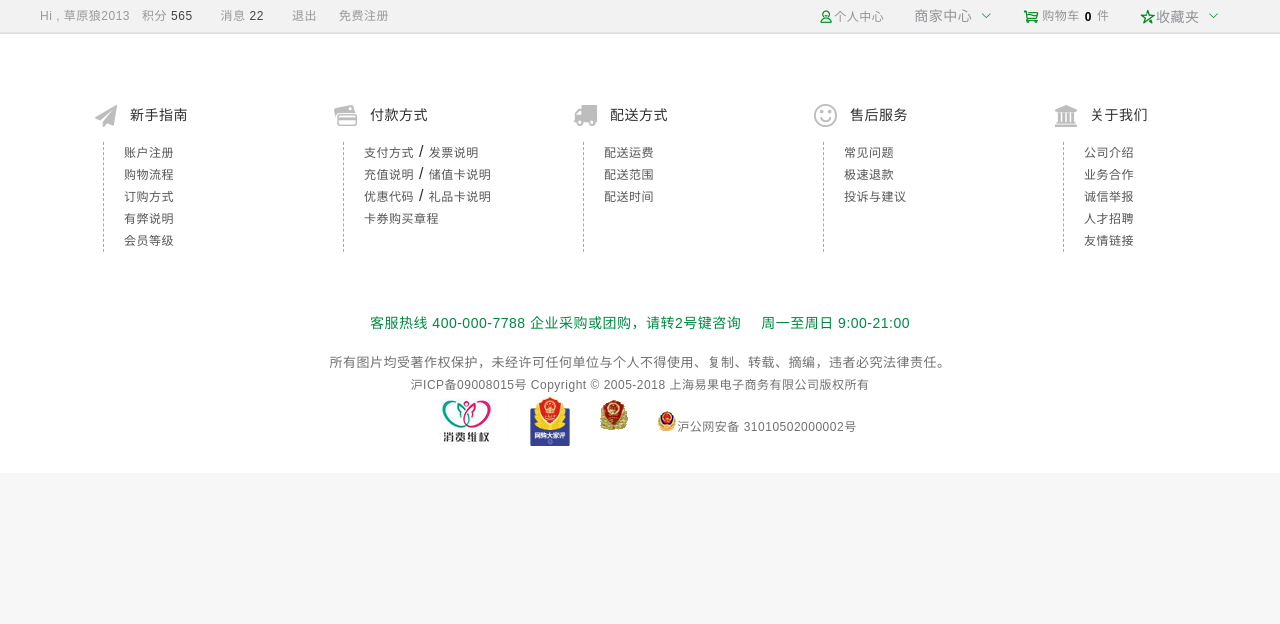
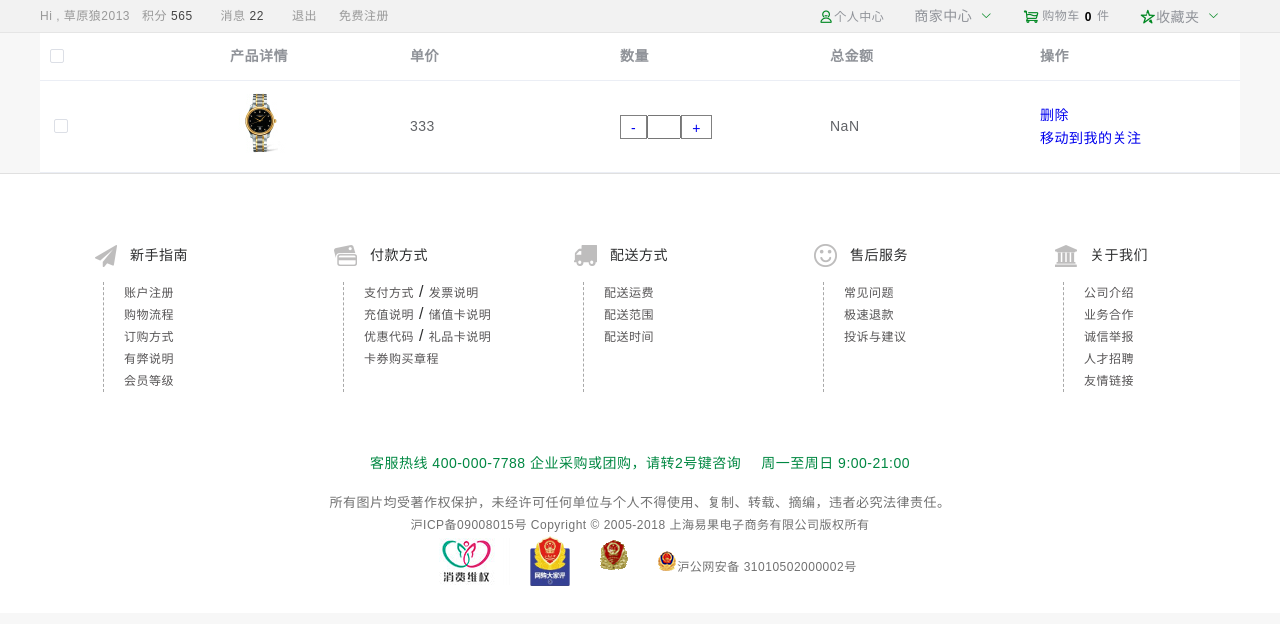
Before and after one commit to RobinYang11/xianzhi, a Nuxt app: page /myChart in a window 1280 px wide. Shown: the top 624 px of the page. Built offline with nearby package versions, Linux system fonts and the light colour scheme.

Commit message:
增加购物车模块

```diff
--- /dev/null
+++ b/components/chartManager.vue
@@ -0,0 +1,88 @@
+<template>
+   <div>
+        <el-table
+        :data=datas
+        style="width: 100%">
+        <el-table-column
+          type="selection"
+          width="180">
+
+        </el-table-column>
+        <el-table-column
+          label="产品详情"
+          width="180">
+          <template slot-scope="scope">
+              <div>
+                  <img :src="scope.row.imgsrc" alt="" srcset="">
+              </div>
+          </template>
+        </el-table-column>
+        <el-table-column label="单价">
+          <template slot-scope="scope">
+              {{scope.row.price}}
+          </template>
+        </el-table-column>
+         <el-table-column label="数量">
+          <template slot-scope="scope">
+            <div class="amount-calculator">
+                <a href="#">-</a>
+                <input type="text">
+                <a href="#">+</a>
+            </div>
+          </template>
+        </el-table-column>
+        <el-table-column label="总金额">
+          <template slot-scope="scope">
+              {{scope.row.total}}
+          </template>
+        </el-table-column>
+        <el-table-column label="操作">
+          <template slot-scope="scope">
+               <div>
+                  <ul>
+                    <li><a href="#">删除</a></li>
+                    <li><a href="#">移动到我的关注</a></li>
+                  </ul>
+               </div>
+          </template>
+        </el-table-column>
+      </el-table>
+   </div>
+</template>
+<script>
+  export default {
+      name:"chartManager",
+      data:function(){
+        return {
+            datas:[
+              {
+                imgsrc:'/biao.jpg',
+                price:333,
+                amount:22,
+                total:this.amount*this.amount,
+
+              }
+            ]
+        }
+      }
+  }
+</script>
+
+<style lang="less" scoped>
+    .amount-calculator{
+      display: flex;
+      input,a{
+        height: 20px !important;
+      }
+      input{
+        width: 30px;
+      }
+      a{
+        // width: 10px;
+        display: inline-block;
+        border:1px solid gray;
+        padding: 1px 10px;
+
+      }
+    }
+</style>
--- a/components/homepage/navLeft.vue
+++ b/components/homepage/navLeft.vue
@@ -123,32 +123,8 @@
                         </el-menu-item-group>
                     </el-submenu>
                     <!--客户服务E-->
-                    <!--安全中心S-->
+                    <!--账户升级S-->
                     <el-submenu index="6">
-                        <template slot="title">
-                            <span>安全中心</span>
-                        </template>
-                        <el-menu-item-group>
-                            <template slot="title">
-                                <nuxt-link to="#">密码修改</nuxt-link>
-                            </template>
-                        </el-menu-item-group>
-                        <el-menu-item-group>
-                            <template slot="title">
-                                <nuxt-link to="#">手机修改</nuxt-link>
-                            </template>
-                        </el-menu-item-group>
-                    </el-submenu>
-                    <!--安全中心E-->
-                    <!--收货地址S-->
-                    <el-menu-item index="7">
-                        <span slot="title">
-                            <nuxt-link to="#">收货地址</nuxt-link>
-                        </span>
-                    </el-menu-item>
-                    <!--收货地址E-->
-                    <!--账户升级S-->
-                    <el-submenu index="8">
                         <template slot="title">
                             <span>账户升级</span>
                         </template>
@@ -175,7 +151,7 @@ export default {
   name:"navLeft",
   data:function(){
       return{
-        openeds: ['2'],
+        openeds: ['2','3','4','5','6'],
         uniqueOpened: false
       }
   },
--- /dev/null
+++ b/pages/myChart.vue
@@ -0,0 +1,15 @@
+<template>
+   <div>
+     <div class="container">
+          <chartManager></chartManager>
+     </div>
+   </div>
+</template>
+<script>
+import chartManager from "../components/chartManager"
+export default {
+  components:{
+      chartManager,
+  }
+}
+</script>
```
